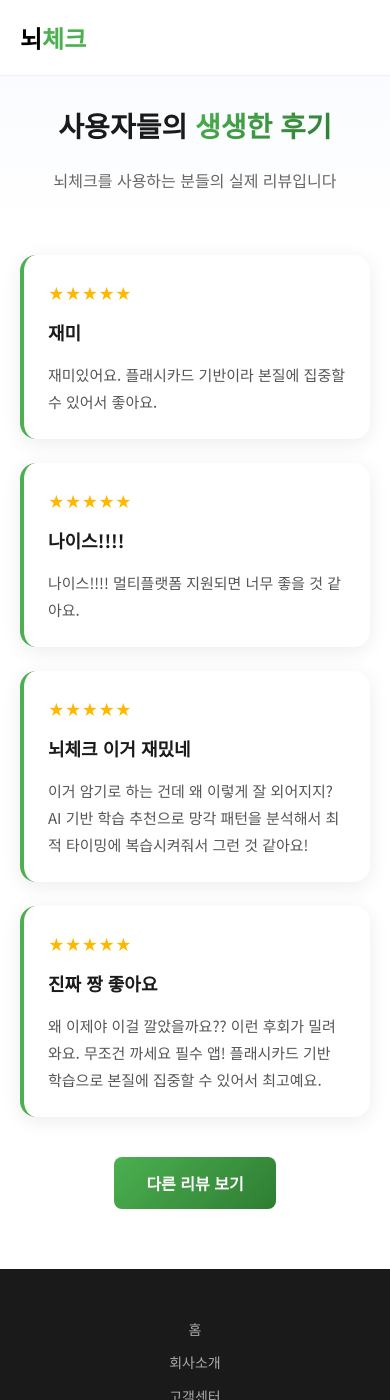
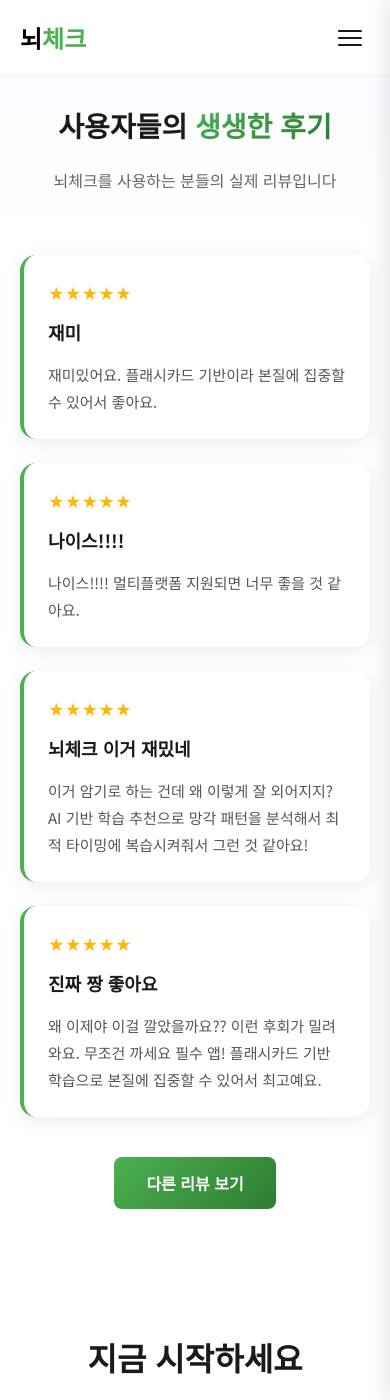
Before and after one commit to braincheckcokr/braincheckcokr.github.io, a Jekyll site: the page review.html, which Jekyll copies as it is, in a window 390 px wide and 1400 px high. Built offline with Jekyll 4.4.1, drawn with Linux system fonts in a browser that asks for light colours.

Commit message:
add index

```diff
--- /dev/null
+++ b/common.js
@@ -0,0 +1,76 @@
+// 공통 헤더/모바일 메뉴 컴포넌트
+document.addEventListener('DOMContentLoaded', function() {
+    // 헤더에 모바일 메뉴 버튼 추가
+    const header = document.querySelector('.header');
+    if (header && !header.querySelector('.menu-toggle')) {
+        const menuToggle = document.createElement('button');
+        menuToggle.className = 'menu-toggle';
+        menuToggle.setAttribute('aria-label', '메뉴 열기');
+        menuToggle.innerHTML = '<span></span><span></span><span></span>';
+        header.appendChild(menuToggle);
+    }
+
+    // 모바일 메뉴 오버레이 추가
+    if (!document.querySelector('.mobile-menu-overlay')) {
+        const overlay = document.createElement('div');
+        overlay.className = 'mobile-menu-overlay';
+        header.after(overlay);
+    }
+
+    // 모바일 메뉴 추가
+    if (!document.querySelector('.mobile-menu')) {
+        const mobileMenu = document.createElement('nav');
+        mobileMenu.className = 'mobile-menu';
+        mobileMenu.innerHTML = `
+            <a href="./review.html"><img src="./assets/images/app_icon58.png" alt="앱 리뷰" class="logo-icon">앱 리뷰</a>
+            <a href="./about.html">회사소개</a>
+            <a href="./support.html">고객센터</a>
+            <a href="./information.html">개인정보처리방침</a>
+        `;
+        document.querySelector('.mobile-menu-overlay').after(mobileMenu);
+    }
+
+    // 이벤트 리스너 설정
+    const menuToggle = document.querySelector('.menu-toggle');
+    const mobileMenu = document.querySelector('.mobile-menu');
+    const overlay = document.querySelector('.mobile-menu-overlay');
+
+    function toggleMenu() {
+        menuToggle.classList.toggle('active');
+        mobileMenu.classList.toggle('active');
+        overlay.classList.toggle('active');
+        document.body.style.overflow = mobileMenu.classList.contains('active') ? 'hidden' : '';
+    }
+
+    if (menuToggle) {
+        menuToggle.addEventListener('click', toggleMenu);
+    }
+    if (overlay) {
+        overlay.addEventListener('click', toggleMenu);
+    }
+    if (mobileMenu) {
+        mobileMenu.querySelectorAll('a').forEach(link => {
+            link.addEventListener('click', () => {
+                if (mobileMenu.classList.contains('active')) {
+                    toggleMenu();
+                }
+            });
+        });
+    }
+
+    // 푸터 추가
+    if (!document.querySelector('.footer')) {
+        const footer = document.createElement('footer');
+        footer.className = 'footer';
+        footer.innerHTML = `
+            <div class="footer-links">
+                <a href="./">홈</a>
+                <a href="./about.html">회사소개</a>
+                <a href="./support.html">고객센터</a>
+                <a href="./information.html">개인정보처리방침</a>
+            </div>
+            <p><a href="./review.html" class="footer-logo">&copy; 뇌체크</a></p>
+        `;
+        document.body.appendChild(footer);
+    }
+});
--- a/review.html
+++ b/review.html
@@ -118,7 +118,6 @@
     <header class="header">
         <a href="./index.html" class="logo">뇌<span>체크</span></a>
         <nav class="nav-links">
-            <a href="./review.html"><img src="./assets/images/app_icon58.png" alt="리뷰" class="logo-icon"></a>
             <a href="./about.html">회사소개</a>
             <a href="./support.html">고객센터</a>
             <a href="./information.html">개인정보처리방침</a>
@@ -139,16 +138,23 @@
         <button class="refresh-btn" onclick="displayRandomReviews()">다른 리뷰 보기</button>
     </section>
 
-    <!-- Footer -->
-    <footer class="footer">
-        <div class="footer-links">
-            <a href="./">홈</a>
-            <a href="./about.html">회사소개</a>
-            <a href="./support.html">고객센터</a>
-            <a href="./information.html">개인정보처리방침</a>
+    <!-- App Download -->
+    <section class="section" style="text-align: center;">
+        <h2>지금 시작하세요</h2>
+        <div class="download-section" style="justify-content: center;">
+            <div class="qr-code">
+                <img src="./assets/images/qrword0_qr_code.svg" alt="앱 다운로드 QR 코드" width="150" height="150">
+            </div>
+            <div class="store-badges" style="display: flex; flex-direction: column; gap: 12px; align-items: center;">
+                <a href="https://apps.apple.com/kr/app/%EB%87%8C%EC%B2%B4%ED%81%AC-%EC%98%81%EC%96%B4%ED%9A%8C%ED%99%94-%EC%98%81%EC%96%B4%EC%9E%91%EB%AC%B8/id6754181689" target="_blank">
+                    <img src="./assets/images/app_store_badge.png" alt="App Store에서 다운로드" height="50">
+                </a>
+                <a href="https://play.google.com/store/apps/details?id=kr.co.braincheck.bc&hl=ko" target="_blank">
+                    <img src="./assets/images/google_play_badge.png" alt="Google Play에서 다운로드" height="50">
+                </a>
+            </div>
         </div>
-        <p>&copy; 뇌체크</p>
-    </footer>
+    </section>
 
     <script>
         const REVIEWS = [
@@ -460,5 +466,6 @@
         // Initial display
         displayRandomReviews();
     </script>
+    <script src="./common.js"></script>
 </body>
 </html>
--- a/styles.css
+++ b/styles.css
@@ -46,11 +46,25 @@
     color: #4CB050;
 }
 
+.app-icon-link {
+    margin-left: 8px;
+    display: flex;
+    align-items: center;
+}
+
 .logo-icon {
     width: 20px;
     height: 20px;
     vertical-align: middle;
-    margin-right: -16px;
+}
+
+.nav-links a .logo-icon {
+    margin-right: 4px;
+}
+
+.nav-links .icon-link {
+    margin-right: 0;
+    padding-right: 4px;
 }
 
 .nav-links {
@@ -465,6 +479,115 @@
     font-size: 13px;
 }
 
+.footer-logo {
+    color: #666;
+    text-decoration: none;
+    transition: color 0.2s;
+}
+
+.footer-logo:hover {
+    color: #4CB050;
+}
+
+/* Mobile Menu Toggle Button */
+.menu-toggle {
+    display: none;
+    flex-direction: column;
+    justify-content: center;
+    align-items: center;
+    width: 40px;
+    height: 40px;
+    background: none;
+    border: none;
+    cursor: pointer;
+    padding: 8px;
+    gap: 5px;
+    z-index: 1002;
+}
+
+.menu-toggle span {
+    display: block;
+    width: 24px;
+    height: 2px;
+    background: #1a1a1a;
+    border-radius: 2px;
+    transition: all 0.3s ease;
+}
+
+.menu-toggle.active span:nth-child(1) {
+    transform: rotate(45deg) translate(5px, 5px);
+}
+
+.menu-toggle.active span:nth-child(2) {
+    opacity: 0;
+}
+
+.menu-toggle.active span:nth-child(3) {
+    transform: rotate(-45deg) translate(5px, -5px);
+}
+
+/* Mobile Menu Overlay */
+.mobile-menu-overlay {
+    display: none;
+    position: fixed;
+    top: 0;
+    left: 0;
+    right: 0;
+    bottom: 0;
+    background: rgba(0, 0, 0, 0.5);
+    z-index: 999;
+    opacity: 0;
+    transition: opacity 0.3s ease;
+}
+
+.mobile-menu-overlay.active {
+    display: block;
+    opacity: 1;
+}
+
+/* Mobile Menu */
+.mobile-menu {
+    display: none;
+    position: fixed;
+    top: 0;
+    right: -280px;
+    width: 280px;
+    height: 100vh;
+    background: #fff;
+    z-index: 1001;
+    padding: 80px 24px 24px;
+    box-shadow: -4px 0 20px rgba(0, 0, 0, 0.1);
+    transition: right 0.3s ease;
+    overflow-y: auto;
+}
+
+.mobile-menu.active {
+    right: 0;
+}
+
+.mobile-menu a {
+    display: flex;
+    align-items: center;
+    gap: 12px;
+    padding: 16px 0;
+    text-decoration: none;
+    color: #1a1a1a;
+    font-size: 16px;
+    font-weight: 500;
+    border-bottom: 1px solid #f0f0f0;
+    transition: color 0.2s;
+}
+
+.mobile-menu a:hover {
+    color: #4CB050;
+}
+
+.mobile-menu a .logo-icon {
+    width: 24px;
+    height: 24px;
+    margin-right: 0;
+}
+
 /* Responsive */
 @media (max-width: 768px) {
     .header {
@@ -473,6 +596,14 @@
 
     .nav-links {
         display: none;
+    }
+
+    .menu-toggle {
+        display: flex;
+    }
+
+    .mobile-menu {
+        display: block;
     }
 
     .hero {
```
Also changed, not shown: about.html (+4 -14 lines), index.html (+1 -11 lines), information.html (+1 -11 lines), support.html (+1 -11 lines).
